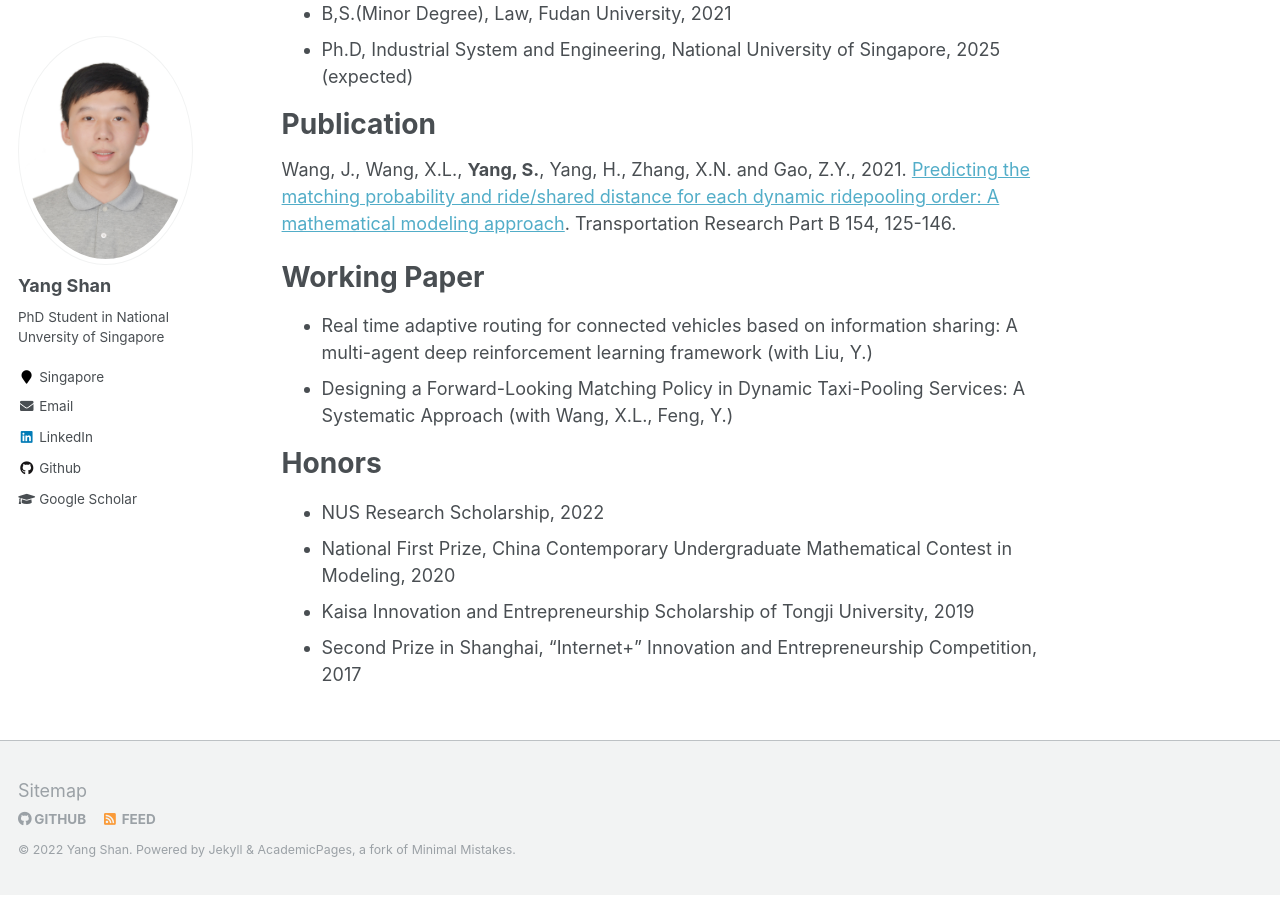
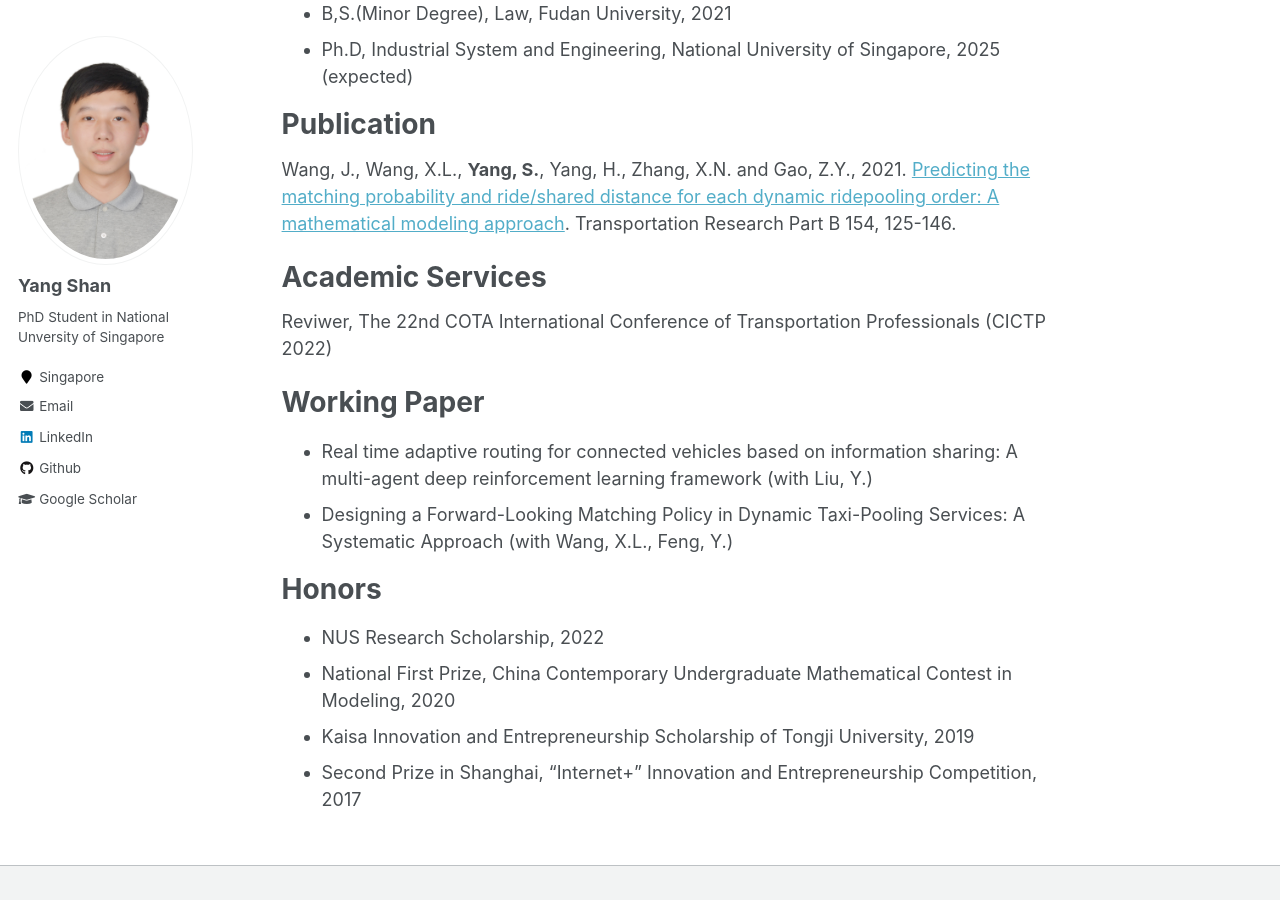
Before and after one commit to seanys/seanys.github.io, a Jekyll site: the page built from _pages/about.md, in a window 1280 px wide and 900 px high, scrolled down 406 px. Built offline with Jekyll 4.4.1, drawn with Linux system fonts in a browser that asks for light colours.

Commit message:
Update about.md

```diff
--- a/_pages/about.md
+++ b/_pages/about.md
@@ -20,6 +20,10 @@ Publication
 ======
 Wang, J., Wang, X.L., **Yang, S.**, Yang, H., Zhang, X.N. and Gao, Z.Y., 2021. [Predicting the matching probability and ride/shared distance for each dynamic ridepooling order: A mathematical modeling approach](https://www.sciencedirect.com/science/article/pii/S0191261521001880). Transportation Research Part B 154, 125-146.
 
+Academic Services
+======
+Reviwer, The 22nd COTA International Conference of Transportation Professionals (CICTP 2022)
+
 Working Paper
 ======
 * Real time adaptive routing for connected vehicles based on information sharing: A multi-agent deep reinforcement learning framework (with Liu, Y.)
```
